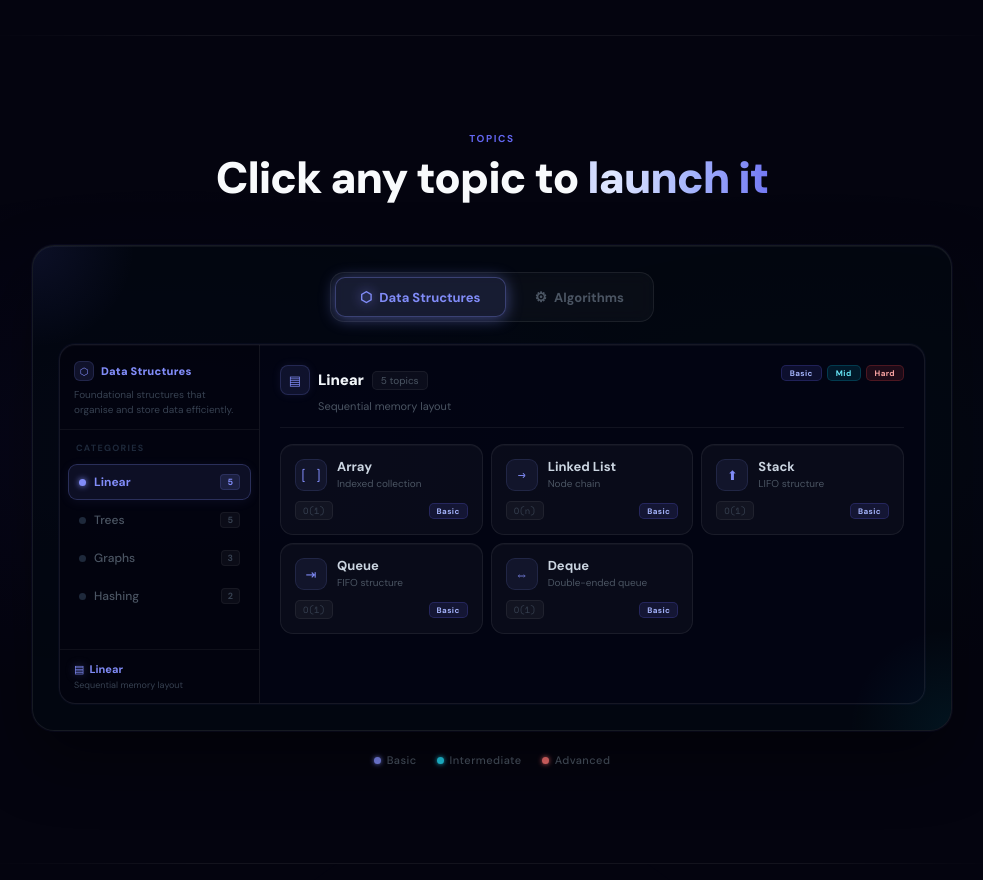
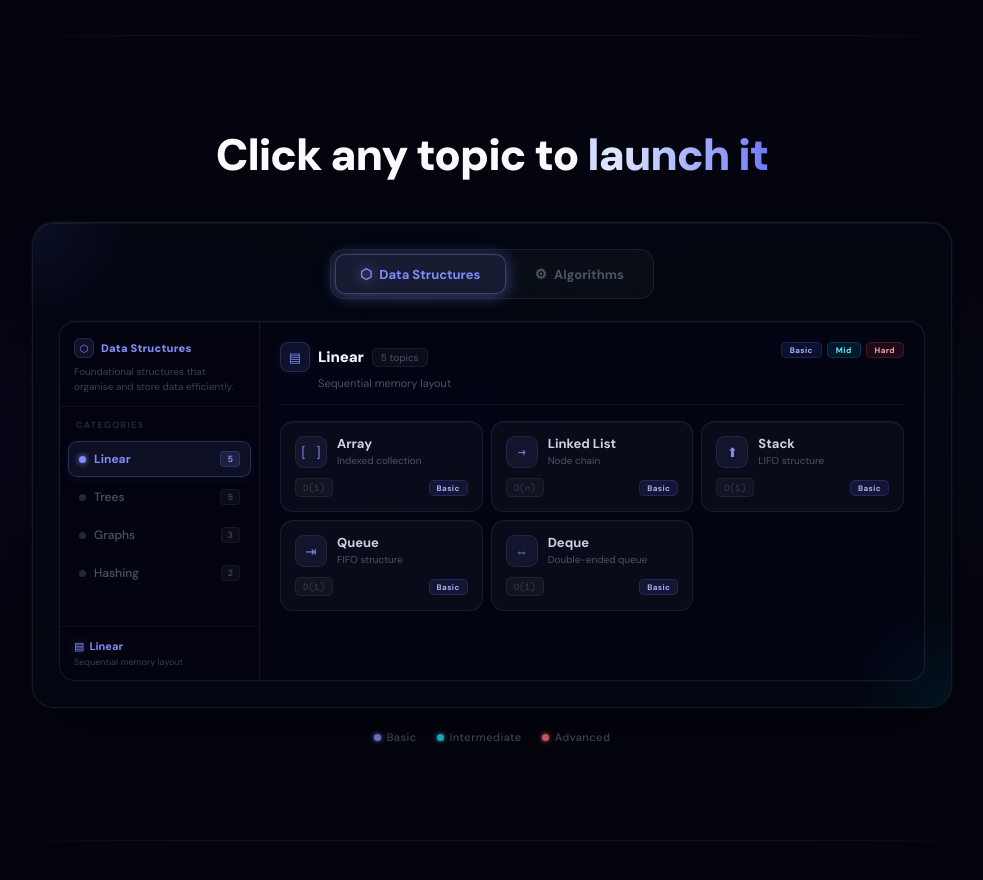
Before and after one commit to sufiyan733/DSA-VISUALS, a Next.js app: page / in a window 1280 px wide. Shown: the part 1740-2620 px from the top of the page, without its empty margins (284-1267 px from the left). Built offline with nearby package versions, Linux system fonts and the light colour scheme.

Commit message:
update: enhanced landing page UI

```diff
--- a/app/page.js
+++ b/app/page.js
@@ -1109,7 +1109,6 @@ export default function LandingPage() {
         <div style={{position:"absolute",inset:0,background:"radial-gradient(ellipse at 18% 50%,rgba(79,70,229,0.05) 0%,transparent 46%),radial-gradient(ellipse at 82% 50%,rgba(8,145,178,0.04) 0%,transparent 46%)",pointerEvents:"none"}}/>
 
         <div className="container" style={{textAlign:"center",marginBottom:"clamp(28px,4vw,44px)"}}>
-          <p style={{fontSize:"10px",fontWeight:700,letterSpacing:"0.16em",color:"#6366f1",textTransform:"uppercase",marginBottom:"10px"}}>Topics</p>
           <h2 style={{fontSize:"clamp(22px,4.5vw,44px)",fontWeight:900,color:"#f8fafc",letterSpacing:"-0.025em",lineHeight:1.06}}>
             Click any topic to{" "}<span className="shimmer-text">launch it</span>
           </h2>
```
